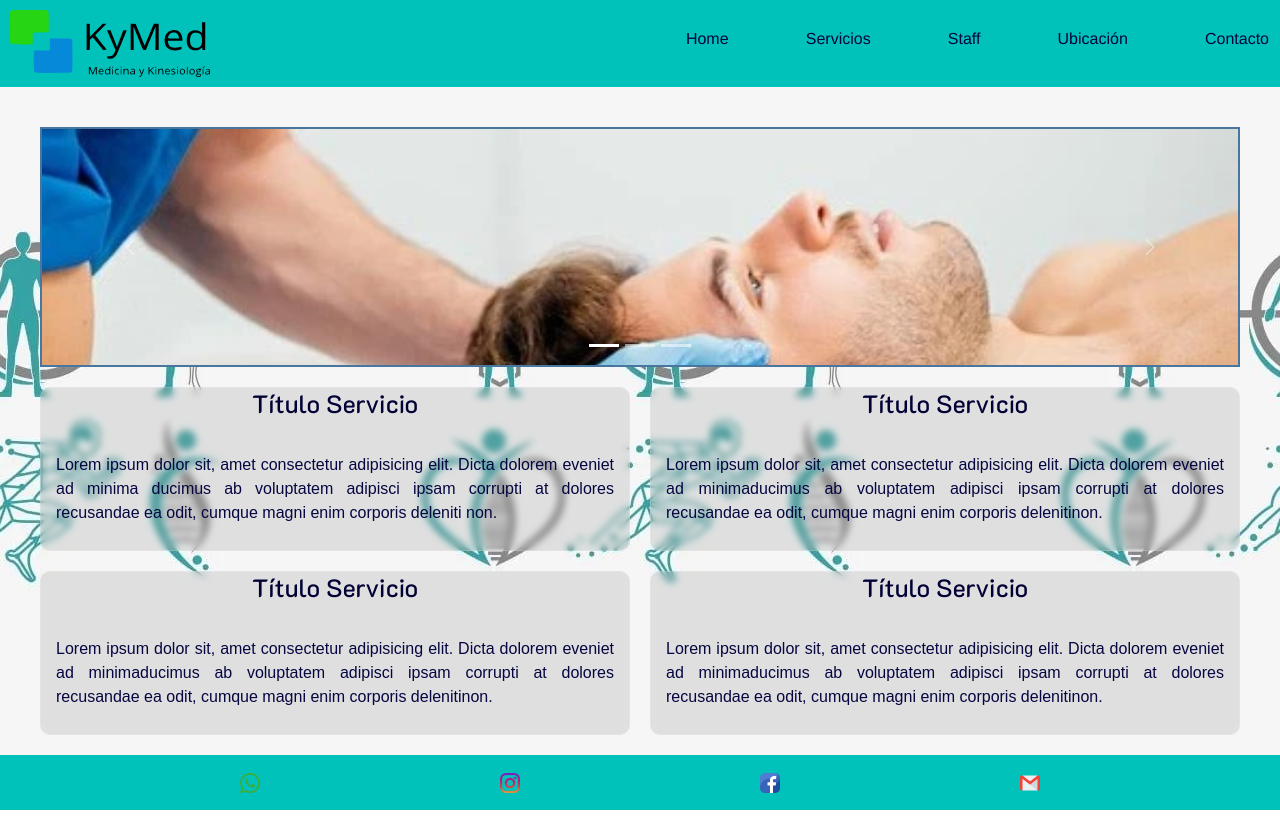
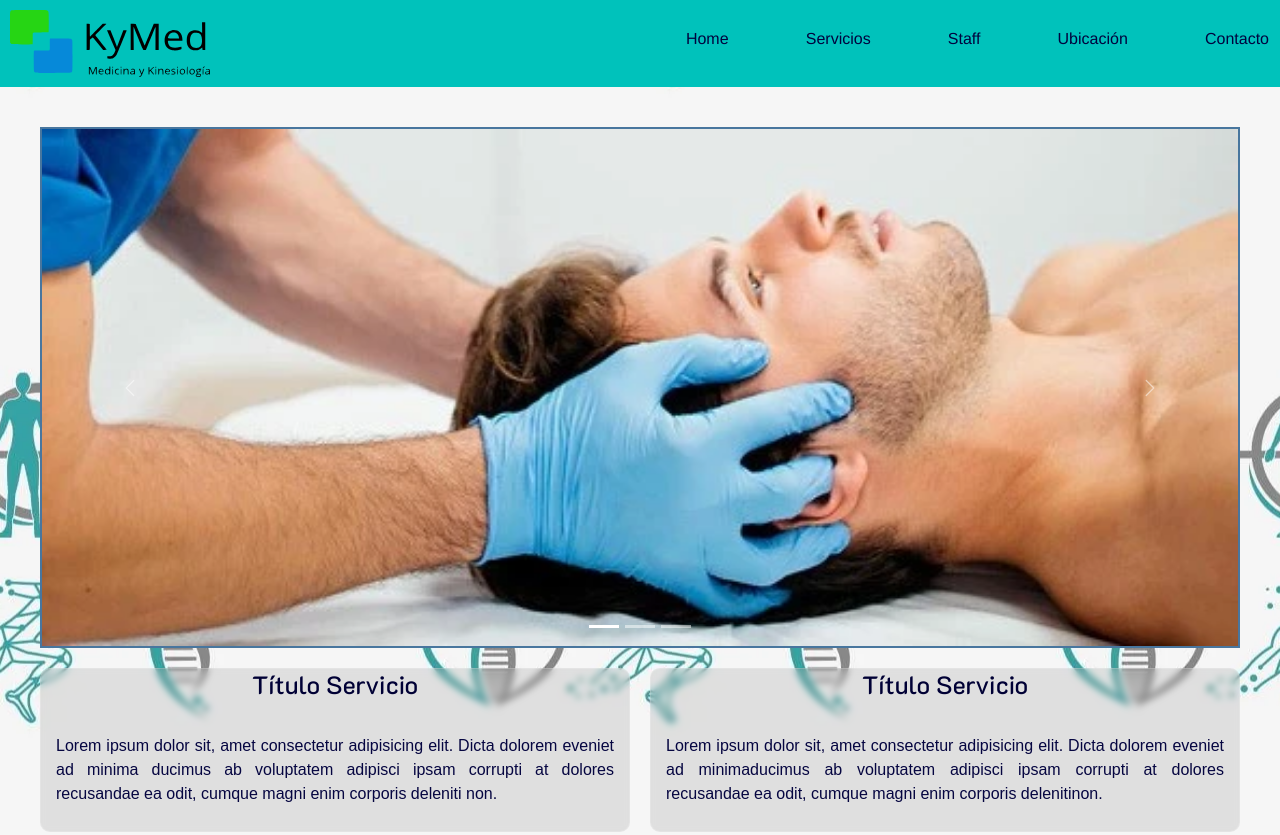
Before and after one commit to JNGea/KyMEd, a website: page views/servicios.html in a window 1280 px wide. Shown: the top 835 px of the page. Before the commit the page ends 810 px from the top, so only its background shows below. Drawn offline with nearby package versions, Linux system fonts and the light colour scheme; a web font is replaced by a local one.

Commit message:
Entrega Proyecto

```diff
--- a/sass/views/servicios.scss
+++ b/sass/views/servicios.scss
@@ -4,7 +4,7 @@
   margin: 2rem 0;
 
   .carousel-inner {
-    height: 240px;
+    // height: 240px;
     border: 2px solid rgb(72, 118, 158);
   }
 
```
Also changed, not shown: css/styles.css.
